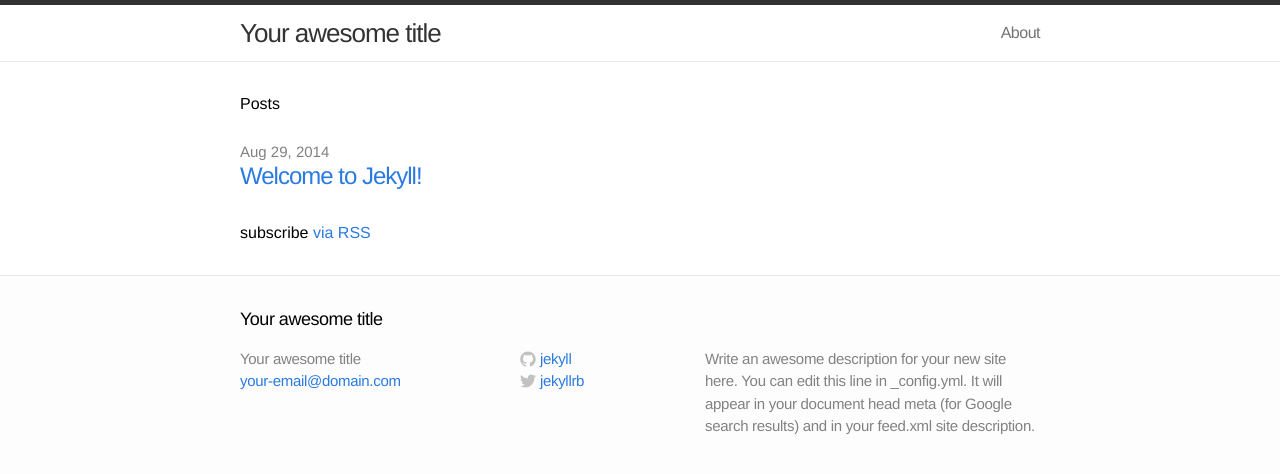
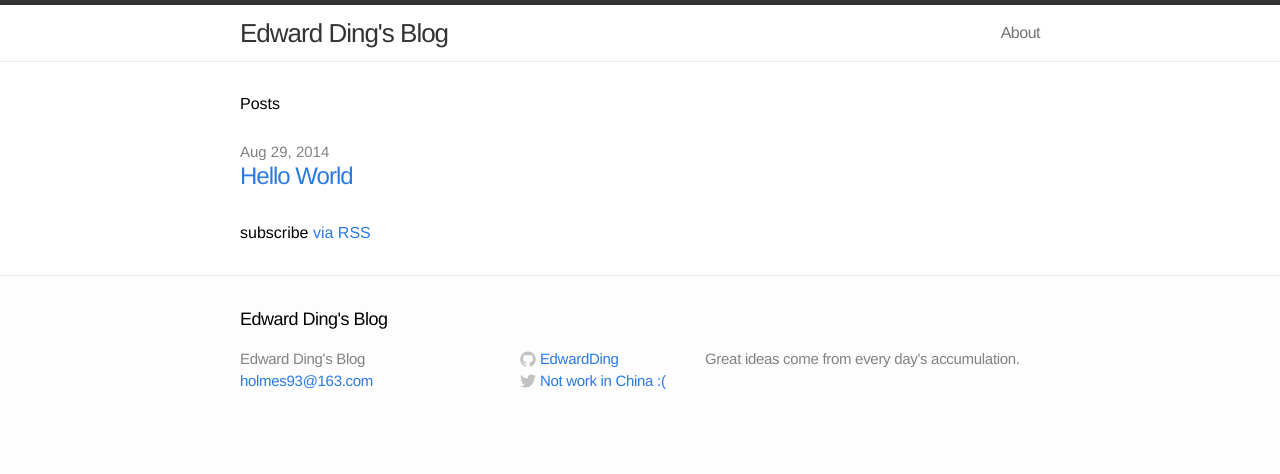
Before and after one commit to EdwardDing/EdwardDing.github.io, a Jekyll site: the page built from index.html, in a window 1280 px wide. Shown: the top 474 px of the page. Built offline with Jekyll 4.4.1, drawn with Linux system fonts in a browser that asks for light colours.

Commit message:
Post first blog

```diff
--- a/_config.yml
+++ b/_config.yml
@@ -1,11 +1,11 @@
 # Site settings
-title: Your awesome title
-email: your-email@domain.com
-description: "Write an awesome description for your new site here. You can edit this line in _config.yml. It will appear in your document head meta (for Google search results) and in your feed.xml site description."
+title: Edward Ding's Blog
+email: holmes93@163.com
+description: "Great ideas come from every day's accumulation."
 baseurl: ""
 url: "http://yourdomain.com"
-twitter_username: jekyllrb
-github_username:  jekyll
+twitter_username: Not work in China :(
+github_username:  EdwardDing
 
 # Build settings
 markdown: kramdown
```
Also changed, not shown: _posts/2014-08-28-First-Blog.markdown (added, +23 -0 lines), _posts/2014-08-29-welcome-to-jekyll.markdown (deleted, +0 -24 lines).
